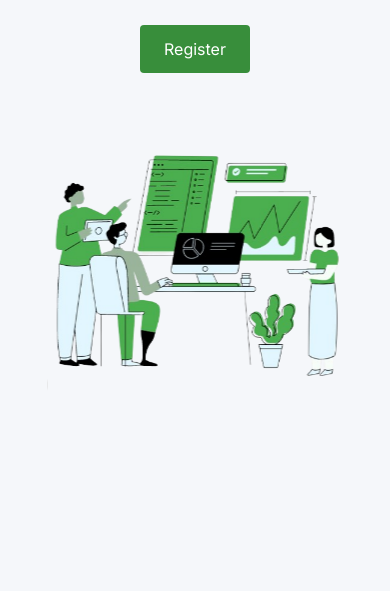
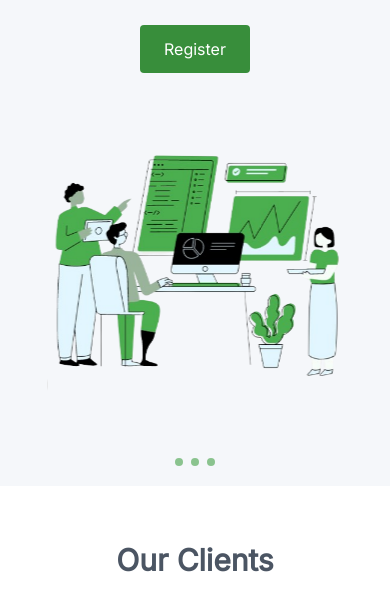
Before and after one commit to Arfa-Zia/website-landing-page, a website: page index.html in a window 390 px wide. Shown: the part 211-802 px from the top of the page. Drawn offline with Linux system fonts and the light colour scheme.

Commit message:
Change layout

```diff
--- a/index.html
+++ b/index.html
@@ -41,7 +41,7 @@
 
     <main>
 
-        <div id="hero" class="flex flex-col gap-[10vw] p-[5vw] items-center h-[90vh] bg-neutral-silver shadow-neutral-100  md:flex-row md:items-center md:p-10 md:h-[570px]">
+        <div id="hero" class="flex flex-col gap-[10vw] p-[5vw] items-center  bg-neutral-silver shadow-neutral-100  md:flex-row md:items-center md:p-10 md:h-[570px]">
             <div class="flex flex-col md:ml-20 lg:ml-36 items-center text-center md:items-start md:text-left">
 
                 <h1 class="font-semibold text-3xl md:text-4xl lg:text-5xl xl:text-6xl">Lessons and insights <br>
@@ -62,7 +62,7 @@
                 </div>
 
             </div>
-            <div class="flex gap-2 relative right-[47%] top-[47%] z-10">
+            <div class="flex gap-2 relative md:right-[47%] md:top-[47%]  z-10">
                 <a class="w-2 h-2 rounded-[50%] bg-color-shade-1 opacity-60 transition-opacity hover:opacity-100  "></a>
                 <a class="w-2 h-2 rounded-[50%] bg-color-shade-1 opacity-60  transition-opacity hover:opacity-100  "></a>
                 <a class="w-2 h-2 rounded-[50%] bg-color-shade-1 opacity-60 transition-opacity hover:opacity-100  "></a>
```
Also changed, not shown: style.css.
